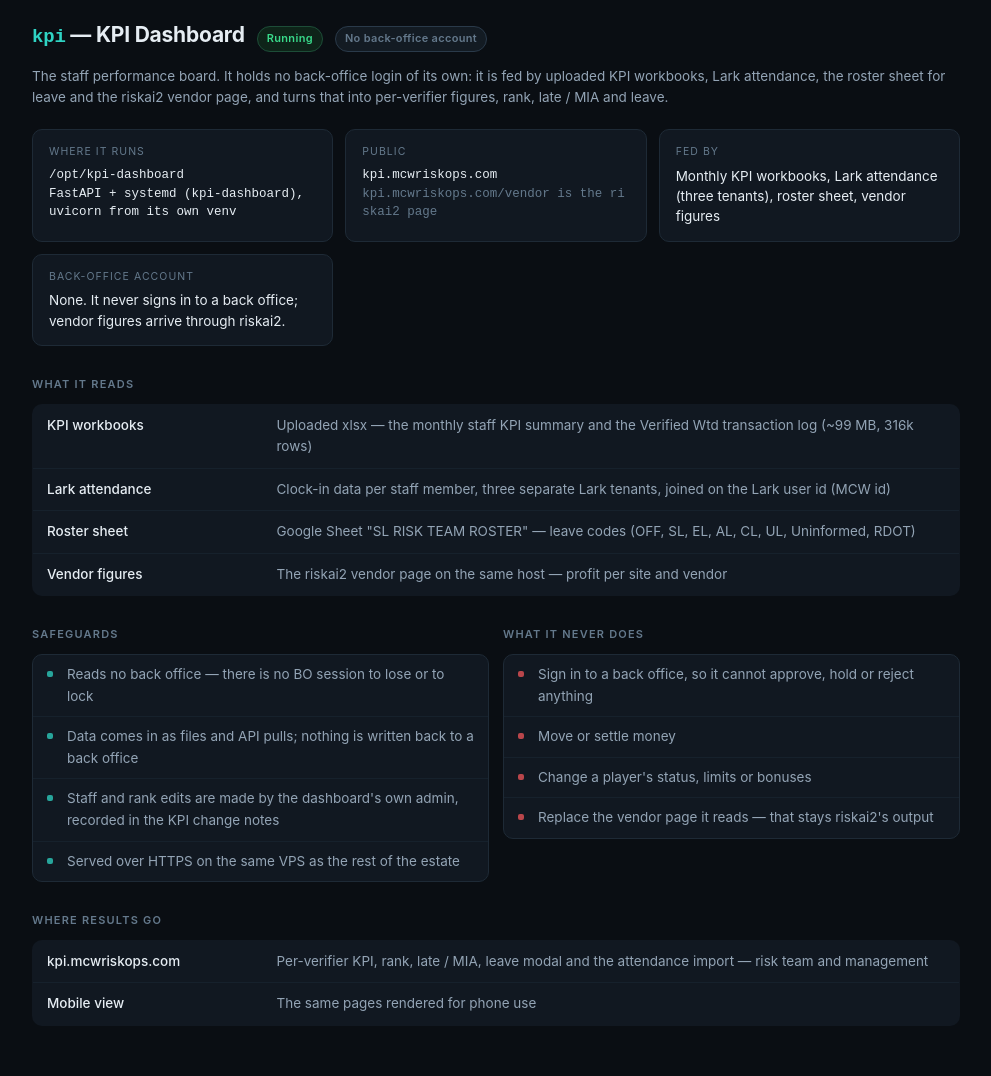
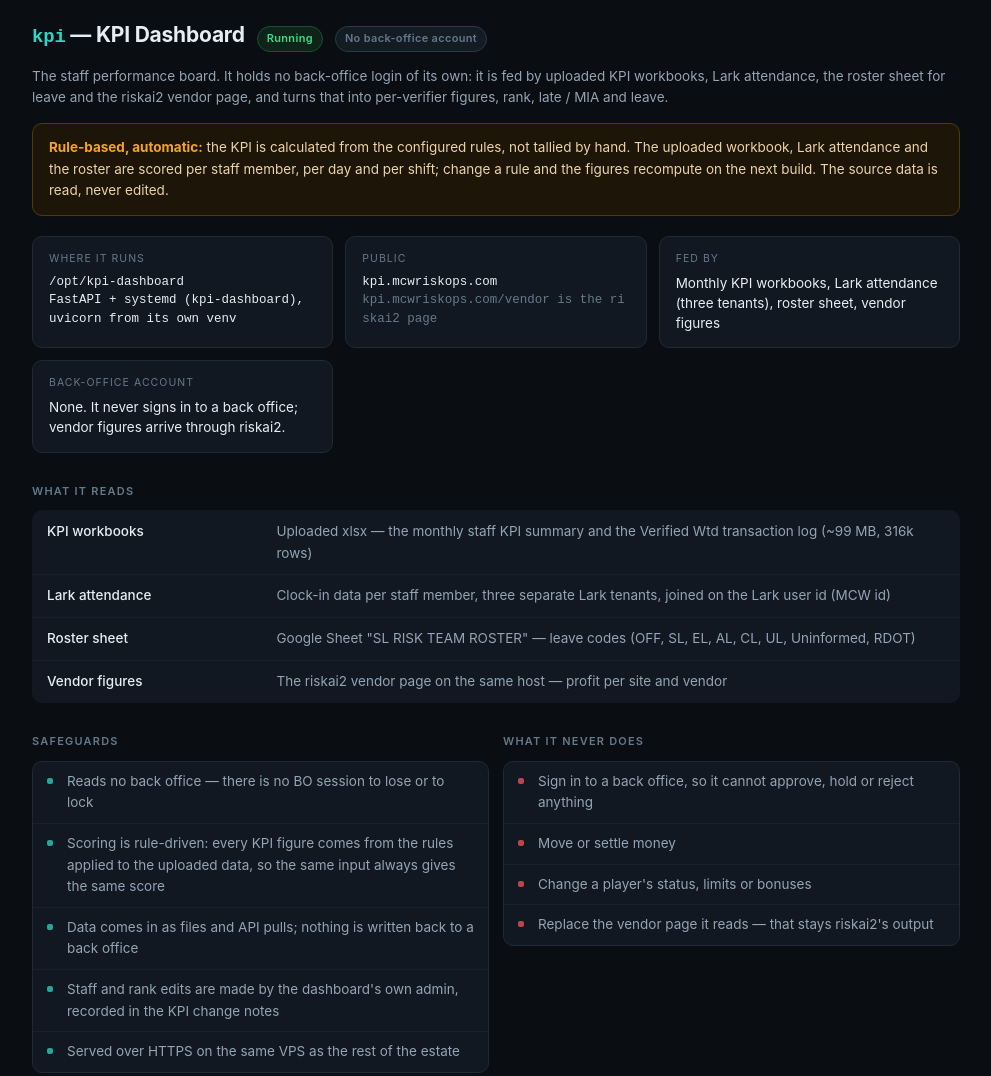
Before and after one commit to cheetuck8-debug/risk-account-estate, a plain HTML site: page index.html in a window 1280 px wide. Shown: the part 8200-9276 px from the top of the page, without its empty margins (276-1267 px from the left). Drawn offline with Linux system fonts and the light colour scheme.

Commit message:
KPI is rule-based and automatic

```diff
--- a/index.html
+++ b/index.html
@@ -485,6 +485,10 @@
     Lark attendance, the roster sheet for leave and the riskai2 vendor page, and turns that into per-verifier figures,
     rank, late / MIA and leave.</p>
 
+  <div class="notebox"><b>Rule-based, automatic:</b> the KPI is calculated from the configured rules, not tallied by hand.
+    The uploaded workbook, Lark attendance and the roster are scored per staff member, per day and per shift; change a rule
+    and the figures recompute on the next build. The source data is read, never edited.</div>
+
   <div class="grid">
     <div class="card"><div class="k">Where it runs</div><div class="v mono">/opt/kpi-dashboard<br>FastAPI + systemd (kpi-dashboard), uvicorn from its own venv</div></div>
     <div class="card"><div class="k">Public</div><div class="v mono">kpi.mcwriskops.com<br><span style="color:var(--tx3)">kpi.mcwriskops.com/vendor is the riskai2 page</span></div></div>
@@ -505,6 +509,7 @@
       <h3>Safeguards</h3>
       <ul class="safe">
         <li>Reads no back office — there is no BO session to lose or to lock</li>
+        <li>Scoring is rule-driven: every KPI figure comes from the rules applied to the uploaded data, so the same input always gives the same score</li>
         <li>Data comes in as files and API pulls; nothing is written back to a back office</li>
         <li>Staff and rank edits are made by the dashboard's own admin, recorded in the KPI change notes</li>
         <li>Served over HTTPS on the same VPS as the rest of the estate</li>
```
